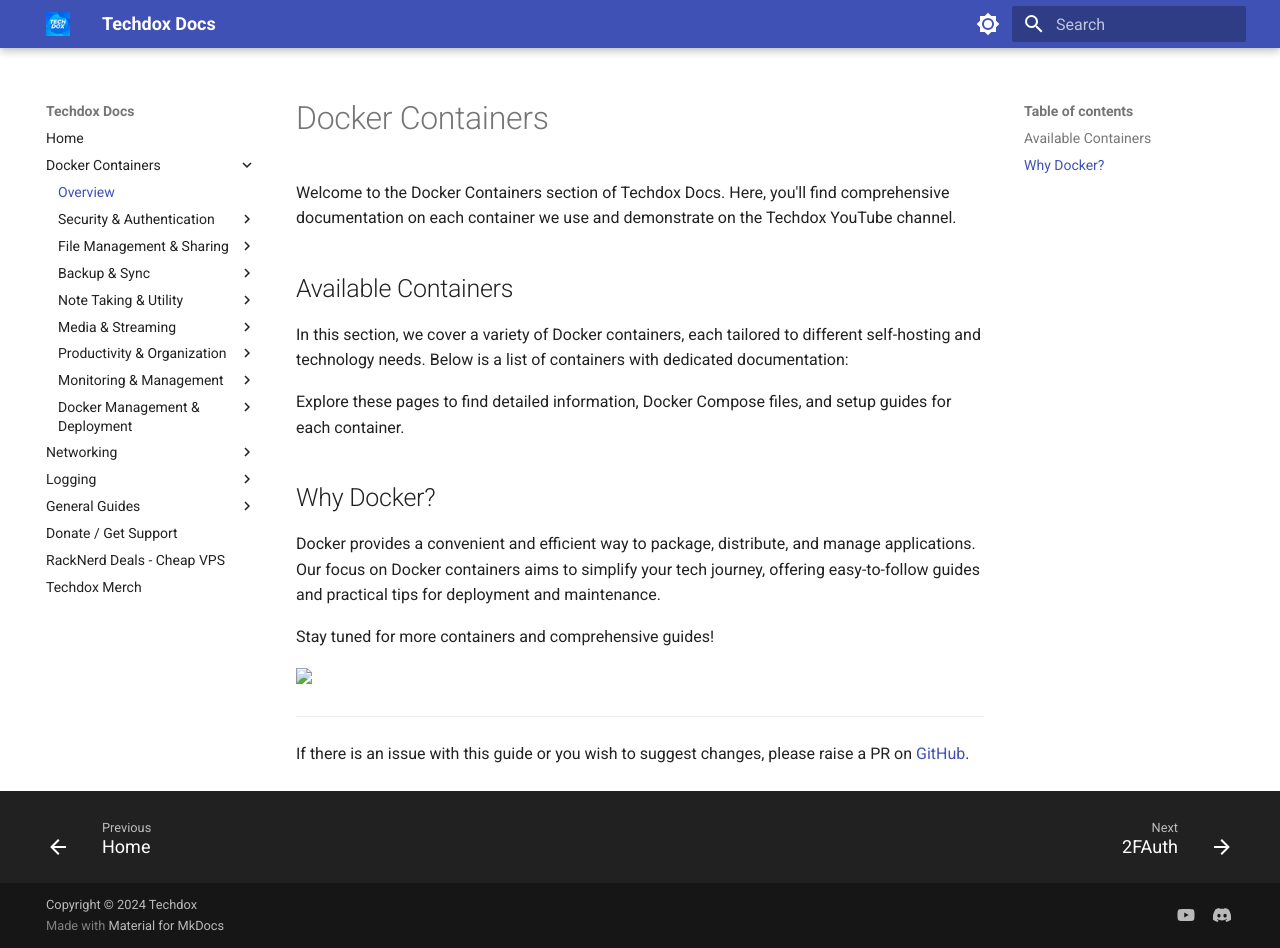
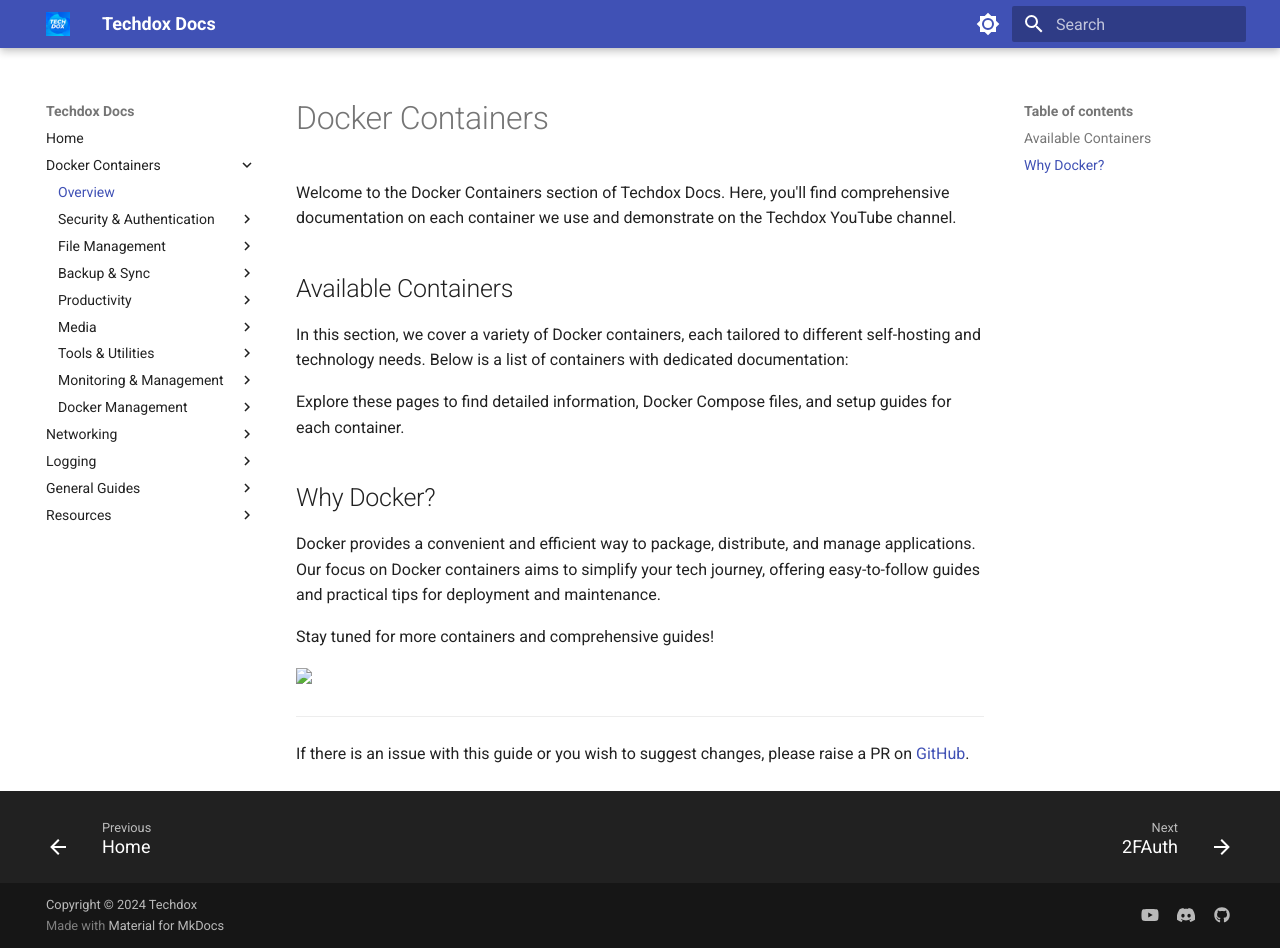
Before and after one commit to Techdox/techdox-docs, an MkDocs documentation site: the page built from docs/docker-containers.md, in a window 1280 px wide and 948 px high. Built offline with MkDocs 1.6.1 and Material for MkDocs 9.7.7, drawn with Linux system fonts in a browser that asks for light colours.

```diff
--- a/mkdocs.yml
+++ b/mkdocs.yml
@@ -12,29 +12,29 @@ nav:
           - Safeline: safeline.md
           - WG-Easy: wgeasy.md
           - Wireguard: wireguard.md
-      - File Management & Sharing:
+      - File Management:
           - Chibisafe: chibisafe.md
           - Filebrowser: filebrowser.md
           - Matrix: matrix.md
           - Nextcloud: nextcloud.md
-          - PingVin: pingvin.md
           - Syncthing: syncthing.md
       - Backup & Sync:
           - Duplicati: duplicati.md
           - Pairdrop: pairdrop.md
-      - Note Taking & Utility:
+      - Productivity:
           - Docmost: docmost.md
           - Excalidraw: excalidraw.md
           - Firefly III: firefly.md
           - Focalboard: focalboard.md
+          - Hoarder: hoarder.md
           - Joplin: joplin.md
           - Mealie: mealie.md
           - Memos: memos.md
-      - Media & Streaming:
+      - Media:
           - Jellyfin: jellyfin.md
           - Logitech Media Server: logitech.md
           - Photoprism: photoprism.md
-      - Productivity & Organization:
+      - Tools & Utilities:
           - Glance: glance.md
           - Homepage: homepage.md
           - IT Tools: ittools.md
@@ -49,7 +49,7 @@ nav:
           - Beszel: beszel.md
           - cAdvisor: cadvisor.md
           - Grafana: grafana.md
-          - Loki and Promtail: loki.md
+          - Loki & Promtail: loki.md
           - Nexterm: nexterm.md
           - Nginx Proxy Manager: npm.md
           - Ntfy: ntfy.md
@@ -58,7 +58,7 @@ nav:
           - Traefik: traefik.md
           - Uptime Kuma: uptimekuma.md
           - Watchtower: watchtower.md
-      - Docker Management & Deployment:
+      - Docker Management:
           - Cosmos Cloud: cosmos.md
           - Dockge: dockge.md
   - Networking:
@@ -70,9 +70,10 @@ nav:
   - General Guides:
       - Overview: general-guides.md
       - Access Pihole via NPM: pihole-on-npm.md
-  - Donate / Get Support: support.md
-  - RackNerd Deals - Cheap VPS: racknerd.md
-  - Techdox Merch: https://store.techdox.nz
+  - Resources:
+      - Donate / Get Support: support.md
+      - RackNerd Deals - Cheap VPS: racknerd.md
+      - Merch: https://store.techdox.nz
 
 #  - About: about.md
 theme:
@@ -144,6 +145,8 @@ extra:
       link: https://youtube.com/@techdox
     - icon: fontawesome/brands/discord
       link: https://discord.com/invite/8mX2KRxDw8
+    - icon: fontawesome/brands/github
+      link: https://github.com/Techdox/techdox-docs
   analytics:
     provider: google
     property: G-1CXE00KE0K
```
Also changed, not shown: docs/hoarder.md (added, +126 -0 lines).
